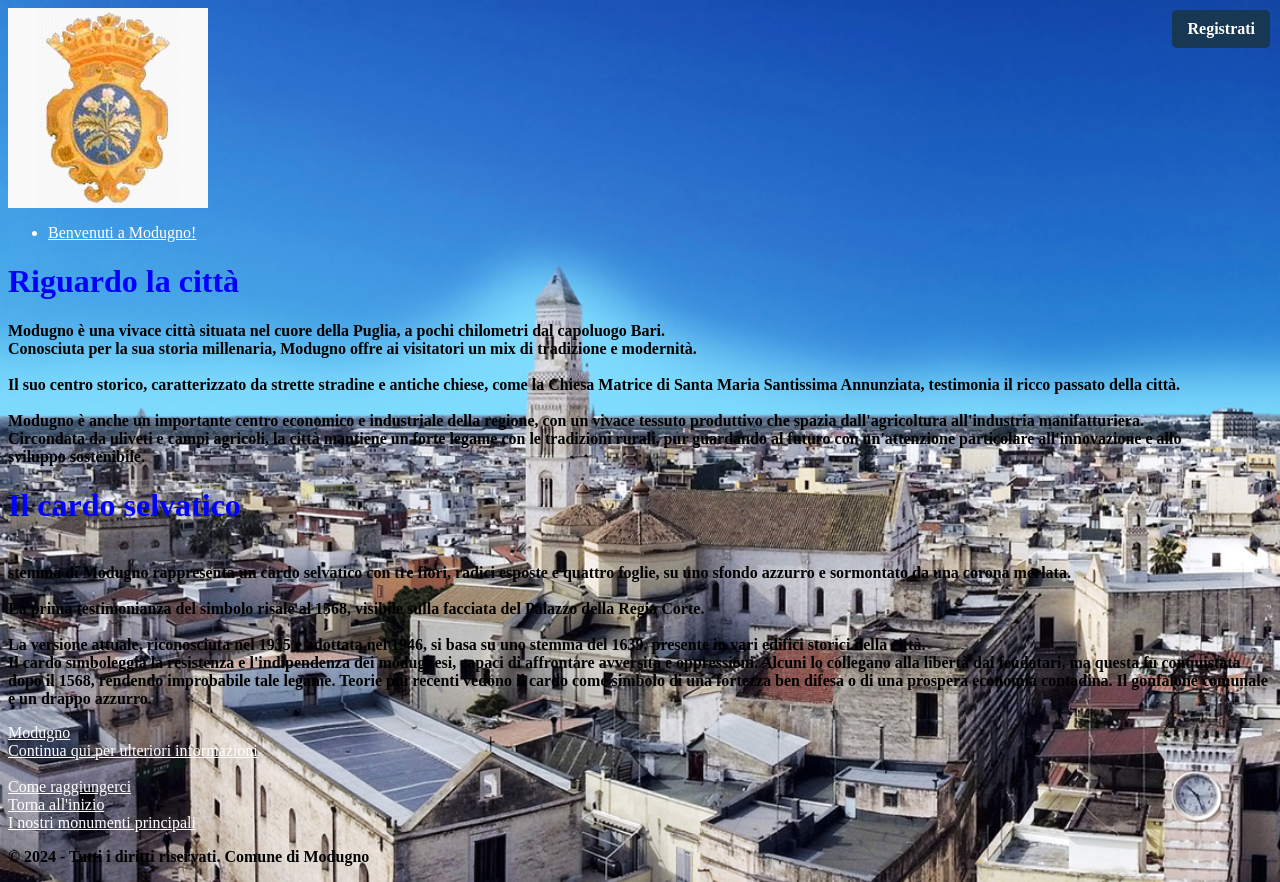
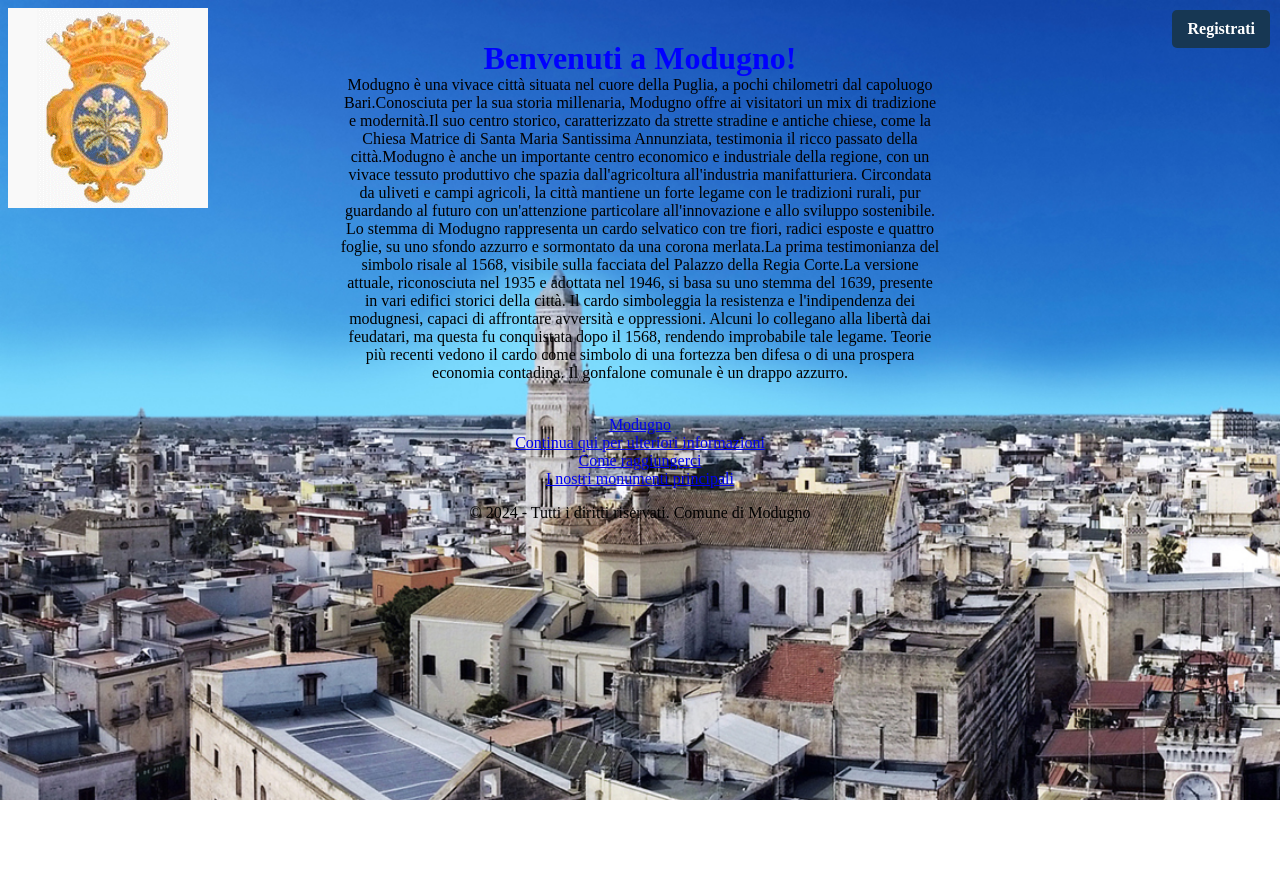
Before and after one commit to AnnaritaPascazio/My-city, a plain HTML site: page index.html in a window 1280 px wide. After the commit the page ends 800 px from the top, so only its background shows below. Drawn offline with Linux system fonts and the light colour scheme.

Commit message:
Correzioni

```diff
--- a/index.html
+++ b/index.html
@@ -1,10 +1,5 @@
         <img src="logo-modugno.gif">
         <a href="form.html" class="registrati-link">Registrati</a>
-        <nav>
-            <ul>
-                <li><a href="modugno.html">Benvenuti a Modugno!</a></li>
-            </ul>
-        </nav>
     </header>
 </html>
 <!DOCTYPE html>
@@ -12,21 +7,19 @@
     <link rel="stylesheet" href="style.css">
     <link rel="shortcut icon" href="logo-modugno.gif" type="image/x-icon">
     <title>Modugno</title>
-    <h1>Riguardo la città</h1>
-    <p>
-        Modugno è una vivace città situata nel cuore della Puglia, a pochi chilometri dal capoluogo Bari. <br>Conosciuta per la sua storia millenaria, Modugno offre ai visitatori un mix di tradizione e modernità.</br> <br>Il suo centro storico, caratterizzato da strette stradine e antiche chiese, come la Chiesa Matrice di Santa Maria Santissima Annunziata, testimonia il ricco passato della città.</br> <br>Modugno è anche un importante centro economico e industriale della regione, con un vivace tessuto produttivo che spazia dall'agricoltura all'industria manifatturiera.</br> Circondata da uliveti e campi agricoli, la città mantiene un forte legame con le tradizioni rurali, pur guardando al futuro con un'attenzione particolare all'innovazione e allo sviluppo sostenibile.
-    </p>
-    <h1>Il cardo selvatico</h1>
-    <p><br>stemma di Modugno rappresenta un cardo selvatico con tre fiori, radici esposte e quattro foglie, su uno sfondo azzurro e sormontato da una corona merlata.</br> <br>La prima testimonianza del simbolo risale al 1568, visibile sulla facciata del Palazzo della Regia Corte.</br> <br>La versione attuale, riconosciuta nel 1935 e adottata nel 1946, si basa su uno stemma del 1639, presente in vari edifici storici della città.</br>
-
+    <div id ="modugno1">
+    <p>Modugno è una vivace città situata nel cuore della Puglia, a pochi chilometri dal capoluogo Bari.Conosciuta per la sua storia millenaria, Modugno offre ai visitatori un mix di tradizione e modernità.Il suo centro storico, caratterizzato da strette stradine e antiche chiese, come la Chiesa Matrice di Santa Maria Santissima Annunziata, testimonia il ricco passato della città.Modugno è anche un importante centro economico e industriale della regione, con un vivace tessuto produttivo che spazia dall'agricoltura all'industria manifatturiera. Circondata da uliveti e campi agricoli, la città mantiene un forte legame con le tradizioni rurali, pur guardando al futuro con un'attenzione particolare all'innovazione e allo sviluppo sostenibile.
+        Lo stemma di Modugno rappresenta un cardo selvatico con tre fiori, radici esposte e quattro foglie, su uno sfondo azzurro e sormontato da una corona merlata.La prima testimonianza del simbolo risale al 1568, visibile sulla facciata del Palazzo della Regia Corte.La versione attuale, riconosciuta nel 1935 e adottata nel 1946, si basa su uno stemma del 1639, presente in vari edifici storici della città.
         Il cardo simboleggia la resistenza e l'indipendenza dei modugnesi, capaci di affrontare avversità e oppressioni. Alcuni lo collegano alla libertà dai feudatari, ma questa fu conquistata dopo il 1568, rendendo improbabile tale legame. Teorie più recenti vedono il cardo come simbolo di una fortezza ben difesa o di una prospera economia contadina.
-
         Il gonfalone comunale è un drappo azzurro.</p>
         <body>
-           <a href="modugno.html" target="_blank";>Modugno</a>
-           <a href="https://it.wikipedia.org/wiki/Modugno_(Italia)" target="_blank"><br>Continua qui per ulteriori informazioni</br></a>
-           <a href="https://www.google.it/maps/dir/Modugno/70026+Modugno+BA/@41.0834334,16.7417423,13625m/data=!3m2!1e3!4b1!4m14!4m13!1m5!1m1!1s0x1347ee8d34750281:0x220c6b6c579cd85d!2m2!1d16.7829417!2d41.083376!1m5!1m1!1s0x1347ee8d34750281:0x220c6b6c579cd85d!2m2!1d16.7829417!2d41.083376!3e2?entry=ttu&g_ep=EgoyMDI0MTAxNi4wIKXMDSoASAFQAw%3D%3D"><br>Come raggiungerci</br></a>
-           <a href="#top">Torna all'inizio</a><a href="monumenti.html"><br>I nostri monumenti principali</br></a>
+            <div id="link">
+           <a href="modugno.html" target="_blank";><br>Modugno</a>
+           <a href="modugno.html" target="_blank";><h1>Benvenuti a Modugno!</h1></a>
+           <a href="https://it.wikipedia.org/wiki/Modugno_(Italia)" target="_blank"><br>Continua qui per ulteriori informazioni</a>
+           <a href="https://www.google.it/maps/dir/Modugno/70026+Modugno+BA/@41.0834334,16.7417423,13625m/data=!3m2!1e3!4b1!4m14!4m13!1m5!1m1!1s0x1347ee8d34750281:0x220c6b6c579cd85d!2m2!1d16.7829417!2d41.083376!1m5!1m1!1s0x1347ee8d34750281:0x220c6b6c579cd85d!2m2!1d16.7829417!2d41.083376!3e2?entry=ttu&g_ep=EgoyMDI0MTAxNi4wIKXMDSoASAFQAw%3D%3D"><br>Come raggiungerci</a>
+           <a href="monumenti.html"><br>I nostri monumenti principali</a>
            <p>© 2024 - Tutti i diritti riservati. Comune di Modugno</p>
+            </div>
         </body>
 </html>
--- a/monumenti.css
+++ b/monumenti.css
@@ -4,6 +4,7 @@ img{
 }
 html{
     color:black;
+    background-color: cadetblue;
 }
 h1,h2,h3{
     color:blue;
--- a/style.css
+++ b/style.css
@@ -2,32 +2,38 @@ img{
     text-align: left;
     padding:0px;
 }
-html{
-    color:green;
+/*h1{
+    color:blue;
+    top: 10;
+    position: absolute;
 }
-h1{
-    color:blue;
-}
+*/
+
 nav{
     color:white;
+    position: absolute;
+    left: -17;
 }
-link{
-    color:black;
-}
+
 html{
     background-image: url('modugno-puglia.jpg');
     background-size: cover;
     background-repeat: no-repeat;
-    color:black;
 }
-a{
+
+/*#link{
     color:white;
+    align-items: flex-start;
+    display: flex;
+    flex-direction: column;
+}*/
+
+
+p{
+    text-align: center;
 }
-p{
-    font-weight: bold;
-    text-align: left;
-    color:black;
-}
+
+
 .registrati-link {
     position: absolute;
     top: 10px;
@@ -59,3 +65,21 @@ h2,h3{
 .riassunto{
     text-align: left;
 }
+
+h1{
+    position: absolute;
+    top: 0px; /* Posizionato in alto */
+    left: 50%; /* Centra orizzontalmente */
+    transform: translateX(-50%); /* Corregge il centraggio rispetto alla larghezza */
+    margin: 0; /* Rimuove margini di default */
+    color: blue;
+}
+
+#modugno1 {
+    position: absolute;
+    top: 40; /* Posiziona in alto */
+    left: 50%; /* Centra orizzontalmente */
+    transform: translateX(-50%); /* Centra rispetto al proprio larghezza */
+    padding: 20px;
+    text-align: center;
+}
```
Also changed, not shown: modugno.html (+10 -22 lines).
